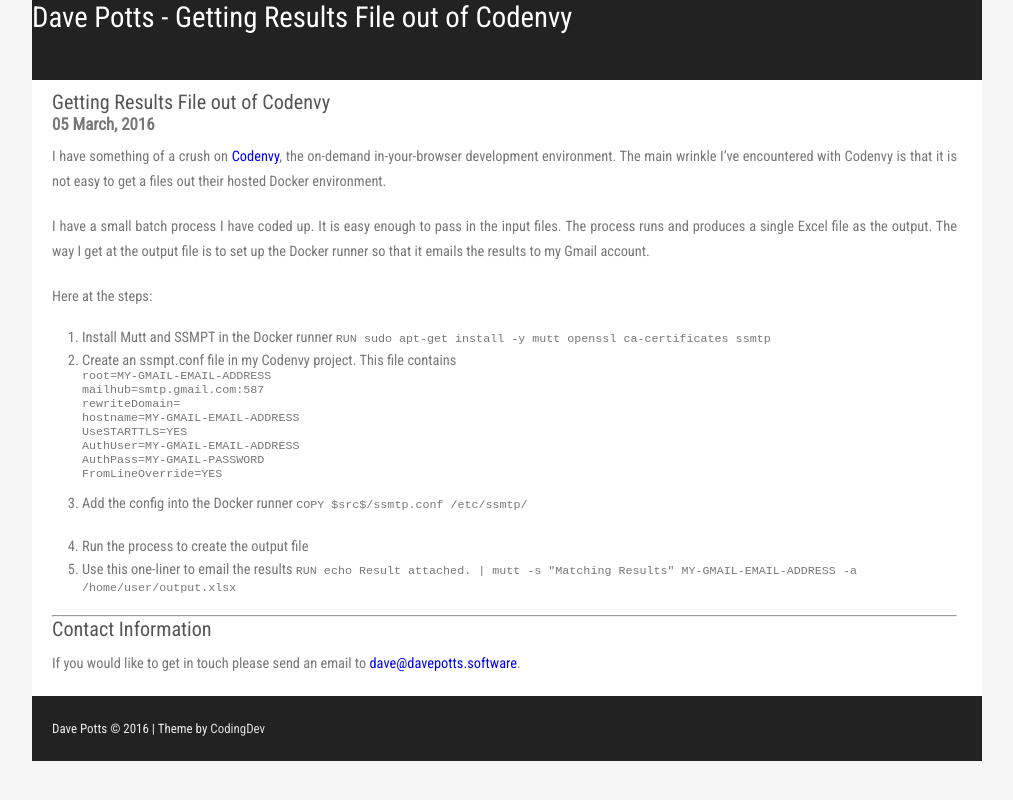
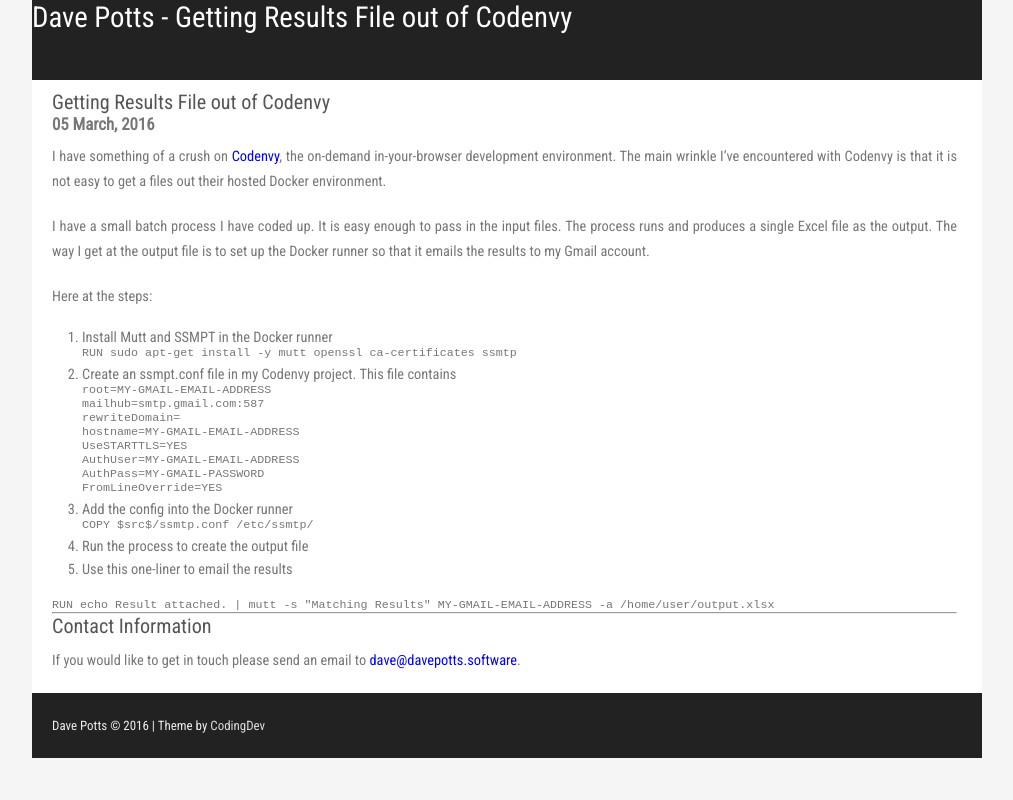
Before and after one commit to davegoopot/davegoopot.github.io, a Jekyll site: the page built from _posts/2016-03-05-Getting-results-out-of-codenvy.md, in a window 1280 px wide. Shown: the top 800 px of the page, without its empty margins (133-1146 px from the left). Built offline with Jekyll 4.4.1, drawn with Linux system fonts in a browser that asks for light colours.

Commit message:
Separating out the code blocks

````diff
--- a/_posts/2016-03-05-Getting-results-out-of-codenvy.md
+++ b/_posts/2016-03-05-Getting-results-out-of-codenvy.md
@@ -10,7 +10,10 @@
 Here at the steps:
 
 1. Install Mutt and SSMPT in the Docker runner
-    `RUN sudo apt-get install -y mutt openssl ca-certificates ssmtp`
+```
+RUN sudo apt-get install -y mutt openssl ca-certificates ssmtp
+```
+
 2. Create an ssmpt.conf file in my Codenvy project.  This file contains
 ```
 root=MY-GMAIL-EMAIL-ADDRESS
@@ -23,9 +26,13 @@
 FromLineOverride=YES
 ```
 3. Add the config into the Docker runner
-    `COPY $src$/ssmtp.conf /etc/ssmtp/`
-
+```
+COPY $src$/ssmtp.conf /etc/ssmtp/
+```
 
 4. Run the process to create the output file
 5. Use this one-liner to email the results
-    `RUN echo Result attached. | mutt -s "Matching Results" MY-GMAIL-EMAIL-ADDRESS -a /home/user/output.xlsx`
+
+```
+RUN echo Result attached. | mutt -s "Matching Results" MY-GMAIL-EMAIL-ADDRESS -a /home/user/output.xlsx
+```
````
